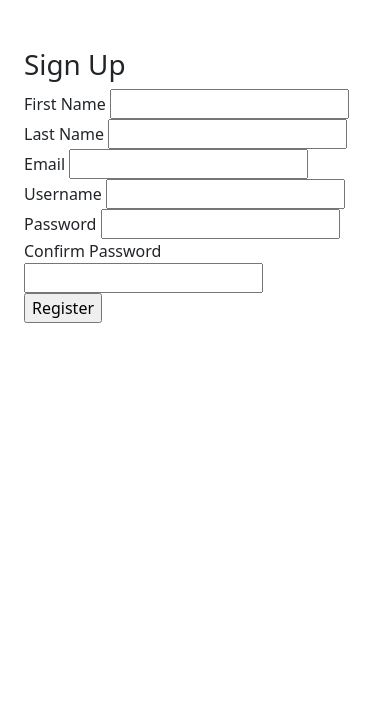
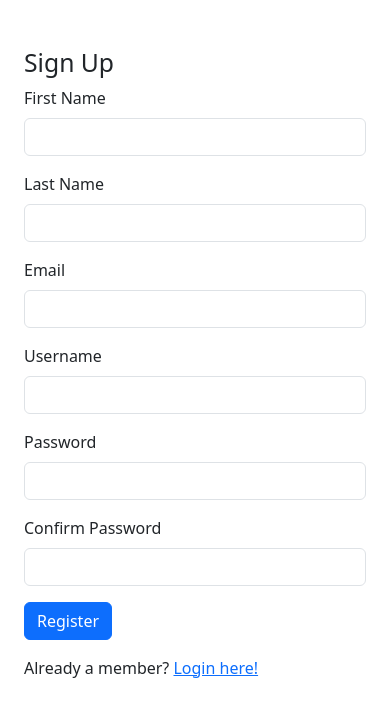
Before and after one commit to spwisner/silent-auction, a Flask app: page /users/register in a window 390 px wide. Shown: the part 56-773 px from the top of the page. Run offline with Flask 2, Linux system fonts and the light colour scheme.

Commit message:
Update styling

```diff
--- a/silentauction/users/templates/users/register.html
+++ b/silentauction/users/templates/users/register.html
@@ -1,18 +1,37 @@
 {% extends "base.html" %}
 
 {% block content %}
-<div class="jumbotron">
-    <h1>Sign Up</h1>
-    <form method="POST">
+<div class="col-md-6">
+    <h2>Sign Up</h2>
+    <form method="POST" class="mx-auto">
         {# This hidden_tag is a CSRF security feature. #}
         {{ form.hidden_tag() }}
-        {{ form.first_name.label }} {{ form.first_name() }}<br>
-        {{ form.last_name.label }} {{ form.last_name() }}<br>
-        {{ form.email.label }} {{ form.email() }}<br>
-        {{ form.username.label }} {{ form.username() }}<br>
-        {{ form.password.label }} {{ form.password() }}<br>
-        {{ form.pass_confirm.label }} {{ form.pass_confirm() }}<br>
-        {{ form.submit() }}
+        <div class="mb-3">
+            <label for="first_name" class="form-label">{{ form.first_name.label }}</label>
+            {{ form.first_name(class="form-control") }}
+        </div>
+        <div class="mb-3">
+            <label for="last_name" class="form-label">{{ form.last_name.label }}</label>
+            {{ form.last_name(class="form-control") }}
+        </div>
+        <div class="mb-3">
+            <label for="email" class="form-label">{{ form.email.label }}</label>
+            {{ form.email(class="form-control") }}
+        </div>
+        <div class="mb-3">
+            <label for="username" class="form-label">{{ form.username.label }}</label>
+            {{ form.username(class="form-control") }}
+        </div>
+        <div class="mb-3">
+            <label for="password" class="form-label">{{ form.password.label }}</label>
+            {{ form.password(class="form-control") }}
+        </div>
+        <div class="mb-3">
+            <label for="pass_confirm" class="form-label">{{ form.pass_confirm.label }}</label>
+            {{ form.pass_confirm(class="form-control") }}
+        </div>
+        {{ form.submit(class="btn btn-primary") }}
      </form>
+     <p class="mt-3">Already a member? <a href="{{url_for('users.login')}}">Login here!</a></p>
 </div>
 {% endblock %}
```
Also changed, not shown: silentauction/users/templates/users/login.html (+18 -7 lines), silentauction/users/templates/users/settings_user_profile.html (+23 -5 lines).
